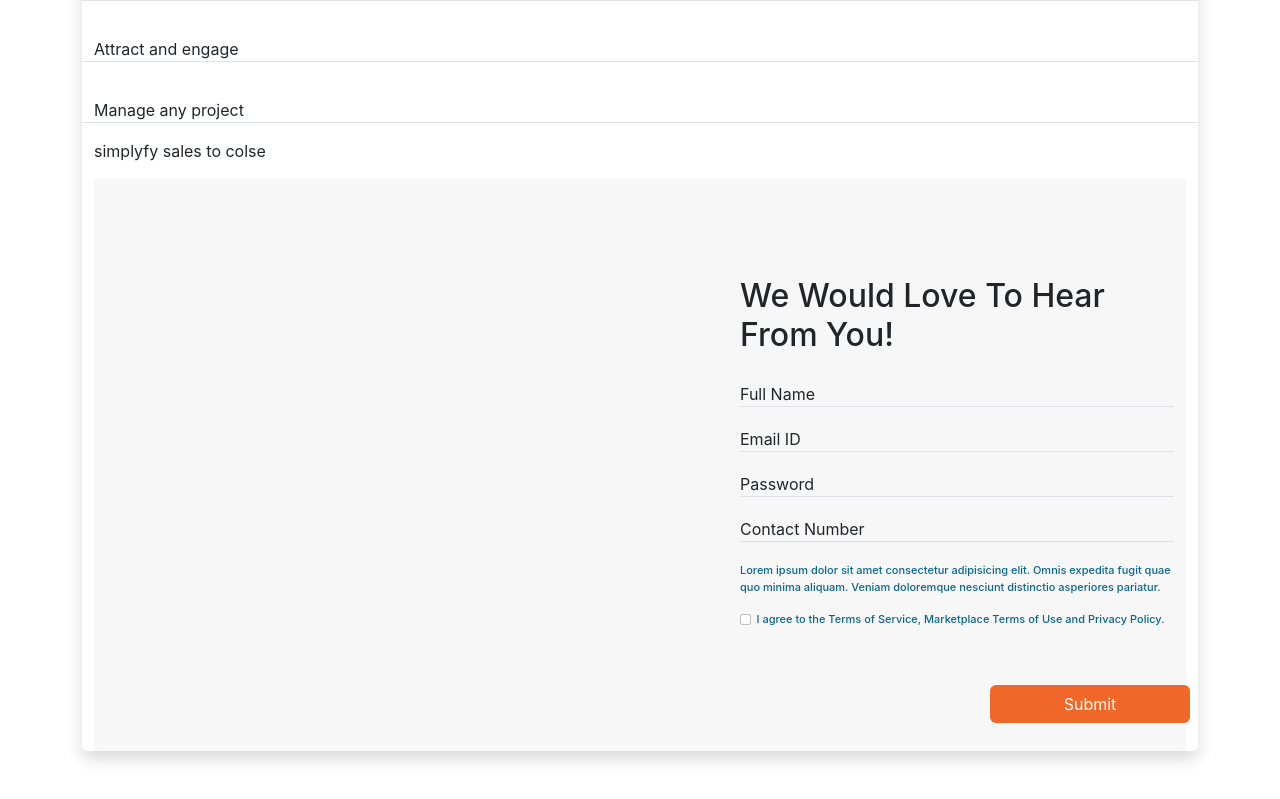
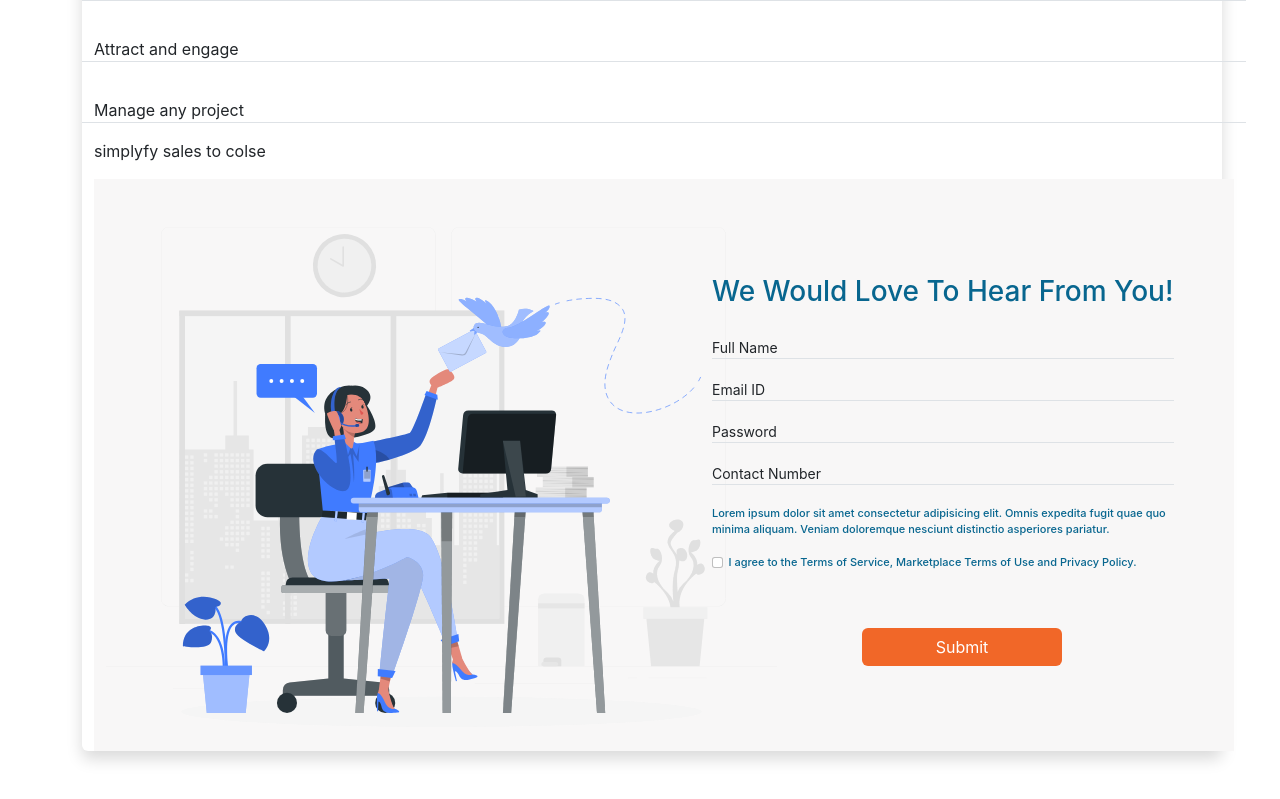
Before and after one commit to Abhishek-cdac/Nectar_markateplace_new, a React (Create React App) app: page /nectarCRM in a window 1280 px wide. Shown: the part 299-1098 px from the top of the page. Built offline with nearby package versions, Linux system fonts and the light colour scheme.

Commit message:
nectarCRM-page-image-add

```diff
--- a/src/containers/NectarCRMoverview.js
+++ b/src/containers/NectarCRMoverview.js
@@ -1,5 +1,6 @@
 import React from "react";
 import DummyData from "./DummyNectarCRM";
+import Contact from "../Assets/Contact.svg";
 
 function NectarCRMoverview() {
   console.log("dummydata", DummyData);
@@ -33,43 +34,52 @@ function NectarCRMoverview() {
             <div class="midsec pt-5">
               <div class="container ">
                 <div class="midimg ">
-            <img src="" alt=""/>
+                  <img src={Contact} alt="" height="500px" />
                 </div>
-   <div class="midform ">
-    <h2>We Would Love To Hear From You!</h2>
-        <div class="border-bottom">
+                <div class="midform p-5"  >
+                  <h3 style={{color:"#08668F"}}>We Would Love To Hear From You!</h3>
+                  <div class="border-bottom" style={{fontSize:14}}>
                     <label for="exampleInputEmail1">Full Name</label>
                   </div>
-        <div class="border-bottom">
+                  <div class="border-bottom" style={{fontSize:14}}>
                     <label for="exampleInputPassword1">Email ID</label>
                   </div>
-           <div class="border-bottom">
+                  <div class="border-bottom" style={{fontSize:14}}>
                     <label for="exampleInputPassword1">Password</label>
                   </div>
-             <div class="border-bottom">
+                  <div class="border-bottom" style={{fontSize:14}}>
                     <label for="exampleInputPassword1">Contact Number</label>
                   </div>
                   <div>
-                <p class="midpara">Lorem ipsum dolor sit amet consectetur adipisicing elit. Omnis expedita fugit quae quo minima aliquam. Veniam doloremque nesciunt distinctio asperiores pariatur.</p>
+                    <p class="midpara"  >
+                      Lorem ipsum dolor sit amet consectetur adipisicing elit.
+                      Omnis expedita fugit quae quo minima aliquam. Veniam
+                      doloremque nesciunt distinctio asperiores pariatur.
+                    </p>
                   </div>
 
                   <div class="form-check">
-          <input type="checkbox" class="form-check-input" id="exampleCheck1" />
-          <label class="form-check-label" for="exampleCheck1">I agree to the Terms of Service, Marketplace Terms of Use and Privacy Policy.</label>
+                    <input
+                      type="checkbox"
+                      class="form-check-input"
+                      id="exampleCheck1"
+                    />
+                    <label class="form-check-label" for="exampleCheck1">
+                      I agree to the Terms of Service, Marketplace Terms of Use
+                      and Privacy Policy.
+                    </label>
                   </div>
                   <br />
-        <br/>
-        <button type="submit" class="btn  float-right midbutton">Submit</button>
-
+                  <br />
+                  <button type="submit" class="btn  float-right midbutton">
+                    Submit
+                  </button>
                 </div>
               </div>
             </div>
           </div>
-
         ))}
-
     </div>
-
   );
 }
 
--- a/src/index.css
+++ b/src/index.css
@@ -458,7 +458,7 @@ html,body{
 }
 .midbutton{
     width: 200px;
-   margin-left: 250px;
+   margin-left: 150px;
    background-color: #f16728;
    color: white;
 }
```
Also changed, not shown: src/Assets/Contact.svg (added). Lines whose indentation alone changed are shown as unchanged.
